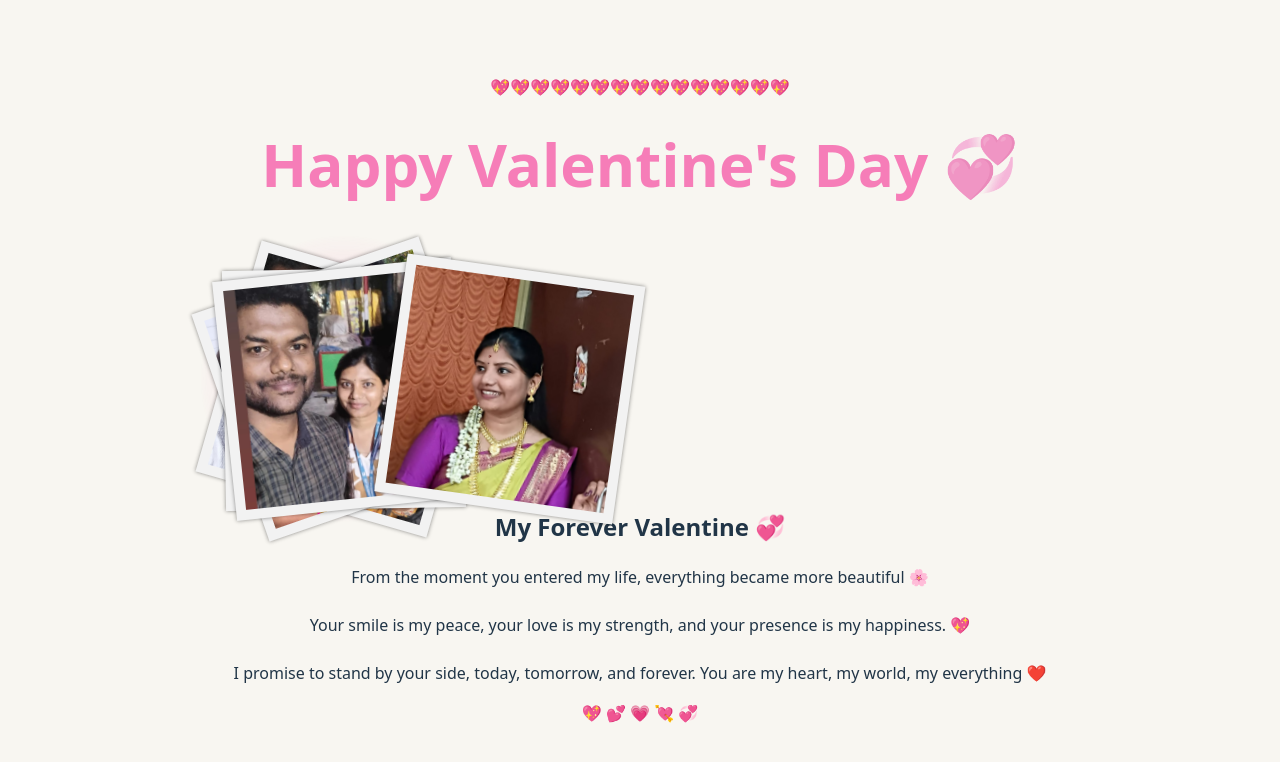
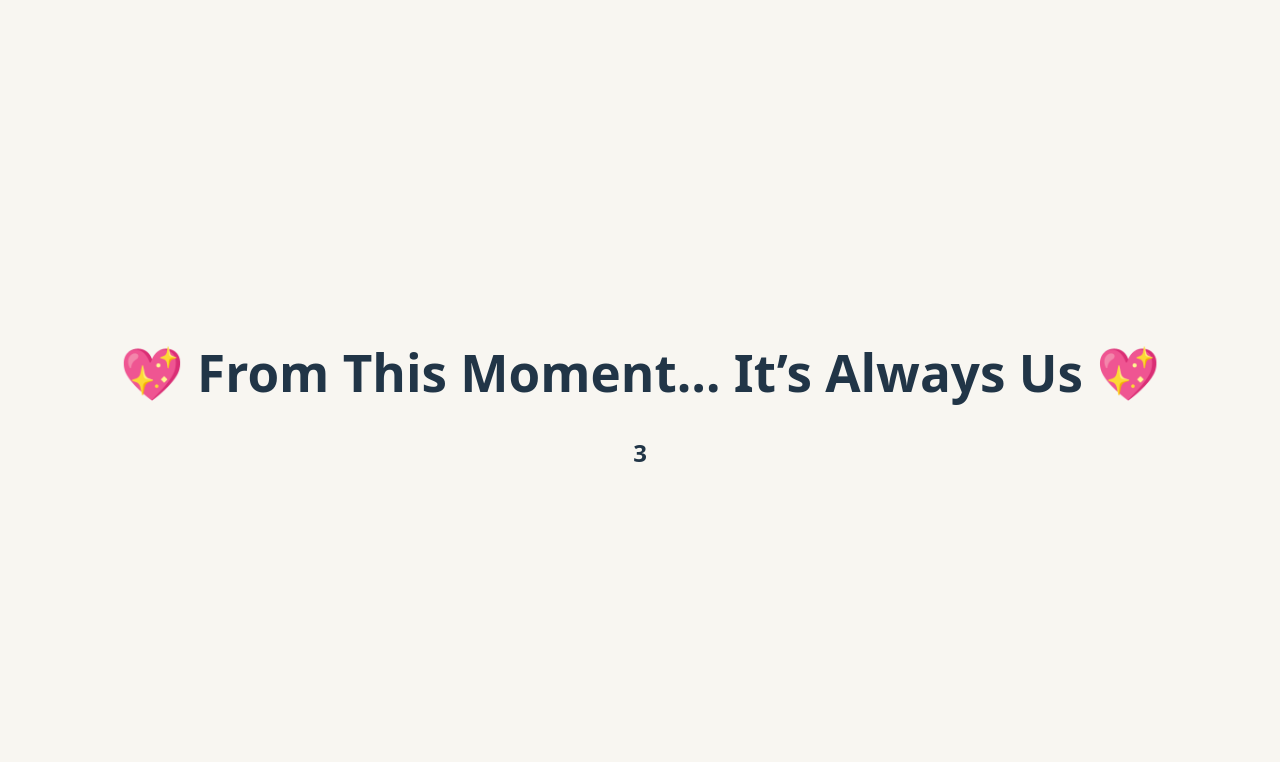
Before and after one commit to Arunachalam2471/valentine-surprise, a React (Vite) app: page / in a window 1280 px wide. Both pictures are taken after a click on the button "Yes 💕". Shown: the top 762 px of the page. Built offline with nearby package versions, Linux system fonts and the light colour scheme.

Commit message:
Implement countdown and celebration states
Added countdown and celebration logic for Valentine's feature.

```diff
--- a/src/Valentine.jsx
+++ b/src/Valentine.jsx
@@ -1,4 +1,4 @@
-import React, { useRef, useState } from "react";
+import React, { useRef, useState, useEffect } from "react";
 import "./style.css";
 import Six from "../src/assets/6.jpeg";
 import Seven from "../src/assets/7.jpeg";
@@ -9,30 +9,42 @@ import Song from "../src/assets/song.mp3";
 
 const Valentine = () => {
     const audioRef = useRef(null);
+
     const [answered, setAnswered] = useState(false);
     const [loveAccepted, setLoveAccepted] = useState(false);
     const [showMessage, setShowMessage] = useState(false);
     const [showContent, setShowContent] = useState(false);
-    const [animateUp, setAnimateUp] = useState(false);
 
+    // NEW STATES
+    const [showCelebration, setShowCelebration] = useState(false);
+    const [countdown, setCountdown] = useState(5);
 
     const handleYes = () => {
         setAnswered(true);
-        setLoveAccepted(true);
+        setShowCelebration(true);
 
         if (audioRef.current) {
             audioRef.current.play();
         }
-
-        // First move wrapper smoothly
-        setAnimateUp(true);
-
-        // Then show content after wrapper animation completes
-        setTimeout(() => {
-            setShowContent(true);
-        }, 1000); // match CSS transition time
     };
 
+    // Countdown Logic
+    useEffect(() => {
+        if (showCelebration && countdown > 0) {
+            const timer = setTimeout(() => {
+                setCountdown((prev) => prev - 1);
+            }, 1000);
+            return () => clearTimeout(timer);
+        }
+
+        if (countdown === 0 && showCelebration) {
+            setTimeout(() => {
+                setShowCelebration(false);
+                setLoveAccepted(true);
+                setShowContent(true);
+            }, 800);
+        }
+    }, [showCelebration, countdown]);
 
     const handleNo = () => {
         setShowMessage(true);
@@ -61,6 +73,26 @@ const Valentine = () => {
                 </div>
             )}
 
+            {/* CELEBRATION SCREEN */}
+            {showCelebration && (
+                <div className="modern-celebration">
+                    <div className="glow-bg"></div>
+
+                    <div className="celebration-card">
+                        <h1 className="modern-text">
+                            💖 From This Moment… It’s Always Us 💖
+                        </h1>
+                        <h2 className="modern-count">{countdown}</h2>
+                    </div>
+
+                    <div className="light-particles">
+                        {Array.from({ length: 30 }).map((_, i) => (
+                            <span key={i}></span>
+                        ))}
+                    </div>
+                </div>
+            )}
+
             {/* LOVE ACCEPTED SCREEN */}
             {loveAccepted && (
                 <>
@@ -85,23 +117,36 @@ const Valentine = () => {
                         <img src={Ten} alt="" />
                     </div>
 
-                    {/* Love Message (Delayed Fade In) */}
+                    {/* Love Message */}
                     {showContent && (
-                        <div className={`love-container ${showContent ? "show" : ""}`}>
+                        <div className="love-container show">
                             <div className="love-card">
                                 <h2>My Forever Valentine 💞</h2>
 
                                 <p>
                                     From the moment you entered my life, everything became more
-                                    beautiful 🌸 <br />
-                                    <br />
-                                    Your smile is my peace, your love is my strength, and your
-                                    presence is my happiness. 💖 <br />
-                                    <br />
-                                    I promise to stand by your side, today, tomorrow, and forever.
-                                    You are my heart, my world, my everything ❤️
+                                    beautiful 🌸✨ <br /><br />
+
+                                    You didn’t just bring love into my world…
+                                    you brought light, peace, and a reason to smile every single day 💞 <br /><br />
+
+                                    Your smile is my comfort, your voice is my favorite sound,
+                                    and your presence is my safest place 💖 <br /><br />
+
+                                    I don’t just love you…
+                                    I cherish you, I respect you, and I choose you — today, tomorrow,
+                                    and for the rest of my life ❤️ <br /><br />
+
+                                    Believe me, no matter what happens,
+                                    I will always stand beside you, protect you, support you,
+                                    and take care of you with all my heart 🤍 <br /><br />
+
+                                    You are not just my love…
+                                    You are my forever, my home, my everything 💍✨
                                 </p>
-
+                                <h2 className="couple-name">
+                                    💖 Aishu ❤️ Arun 💖
+                                </h2>
                                 <div className="hearts">💖 💕 💗 💘 💞</div>
                             </div>
                         </div>
@@ -122,20 +167,6 @@ const Valentine = () => {
                 </div>
             )}
 
-            <div className="sparkles">
-                {[...Array(20)].map((_, i) => (
-                    <span
-                        key={i}
-                        style={{
-                            left: Math.random() * 100 + "%",
-                            animationDelay: Math.random() * 5 + "s"
-                        }}
-                    />
-                ))}
-            </div>
-
-
-            {/* Background Music */}
             <audio ref={audioRef} src={Song} loop />
         </>
     );
```
